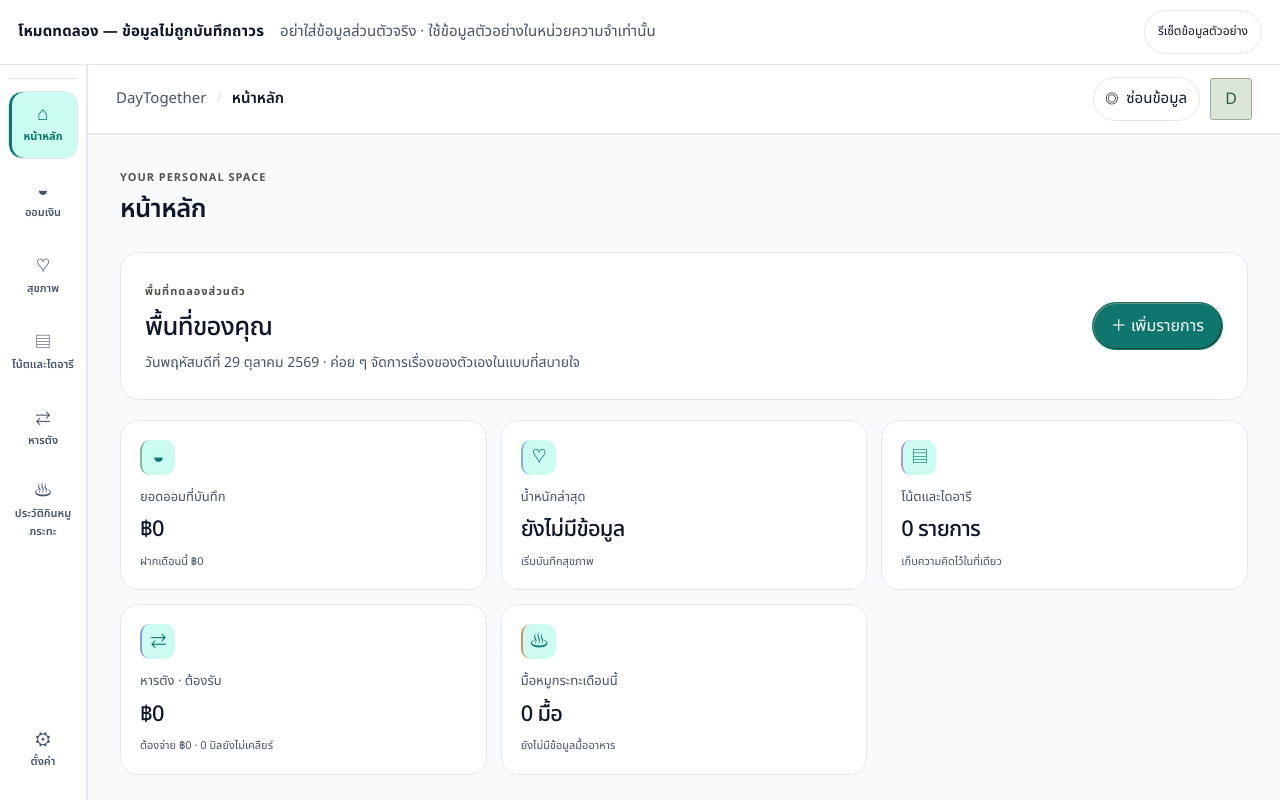
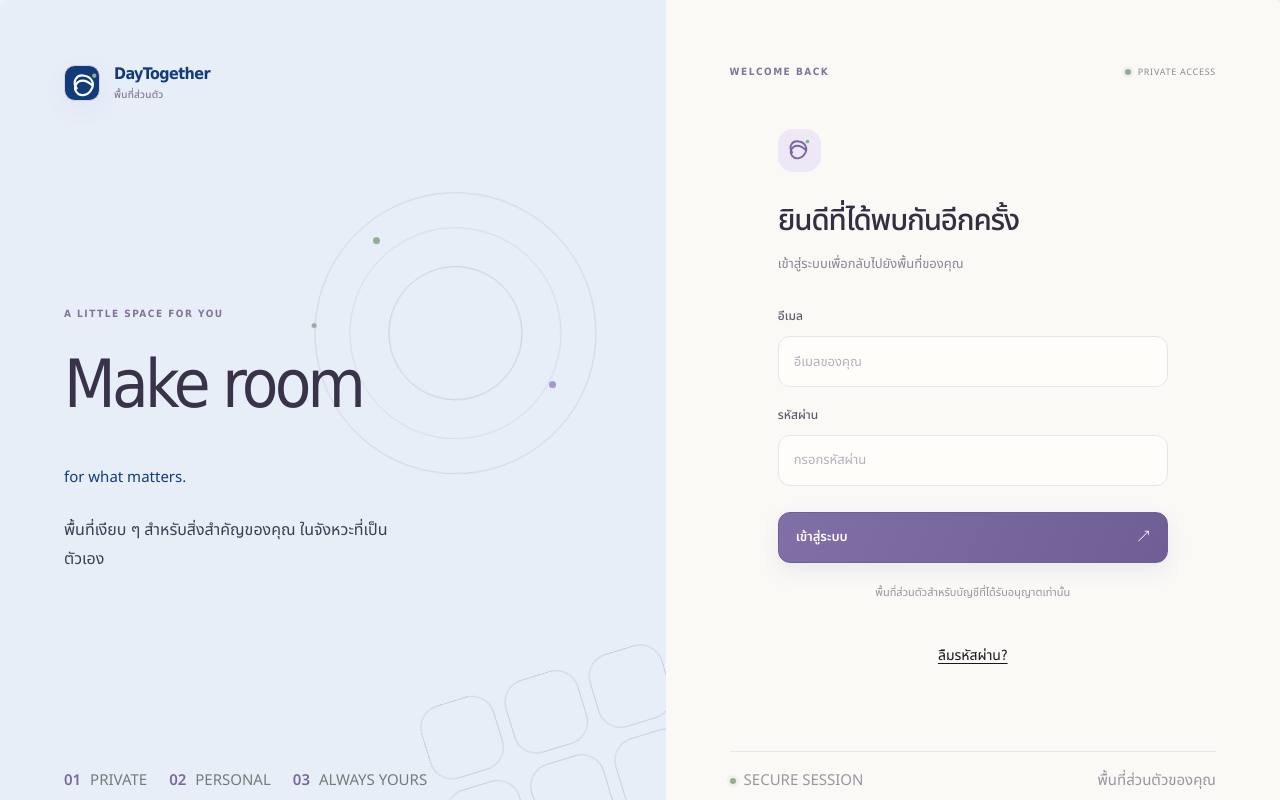
Before and after one commit to smmm1/money102, a React (Vite) app: page / in a window 1280 px wide. Shown: the top 800 px of the page. Built offline with nearby package versions, Linux system fonts and the light colour scheme; no server answers; a web font is replaced by a local one.

Commit message:
Gate DayTogether behind Cloudflare authentication and D1 readiness

```diff
--- a/src/App.tsx
+++ b/src/App.tsx
@@ -1,5 +1,6 @@
+import CloudAuth from "./CloudAuth"
 import DayTogether from "./DayTogether"
 
 export default function App() {
-  return <DayTogether />
+  return <CloudAuth><DayTogether /></CloudAuth>
 }
```
